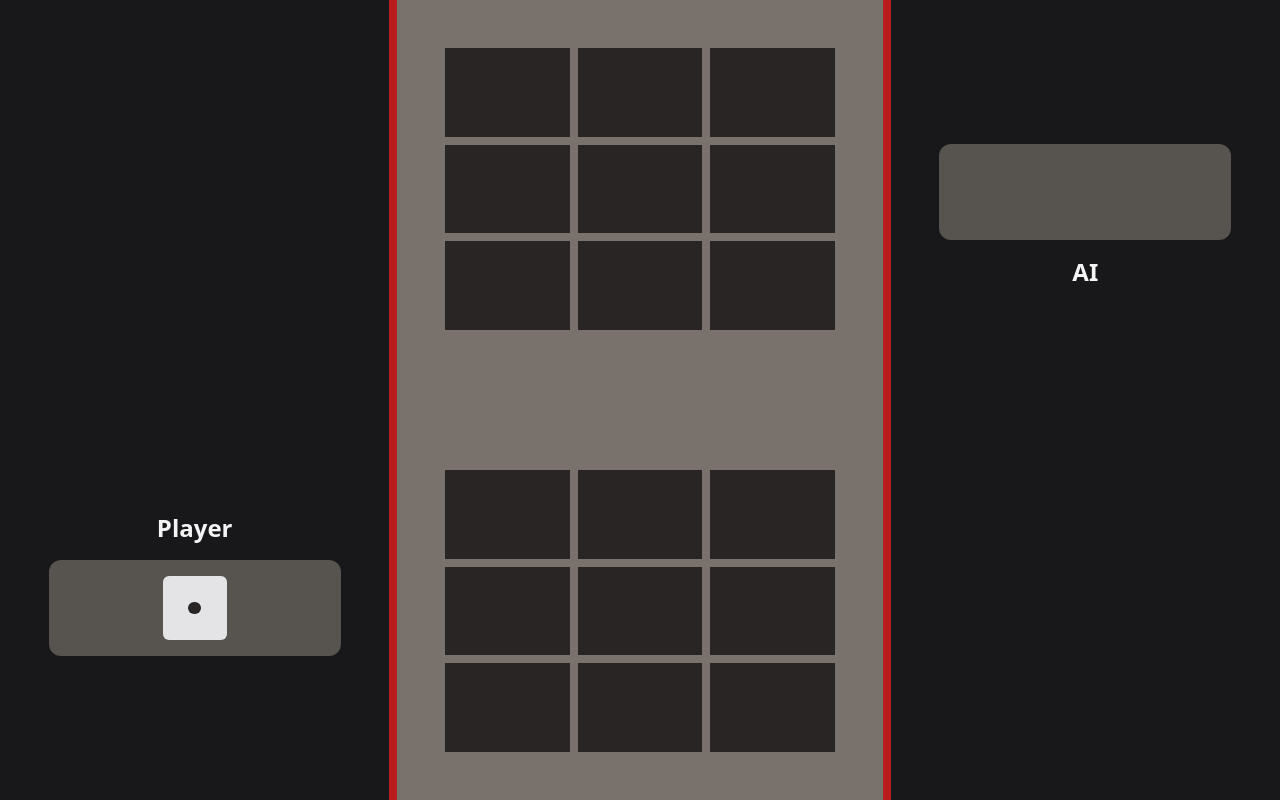
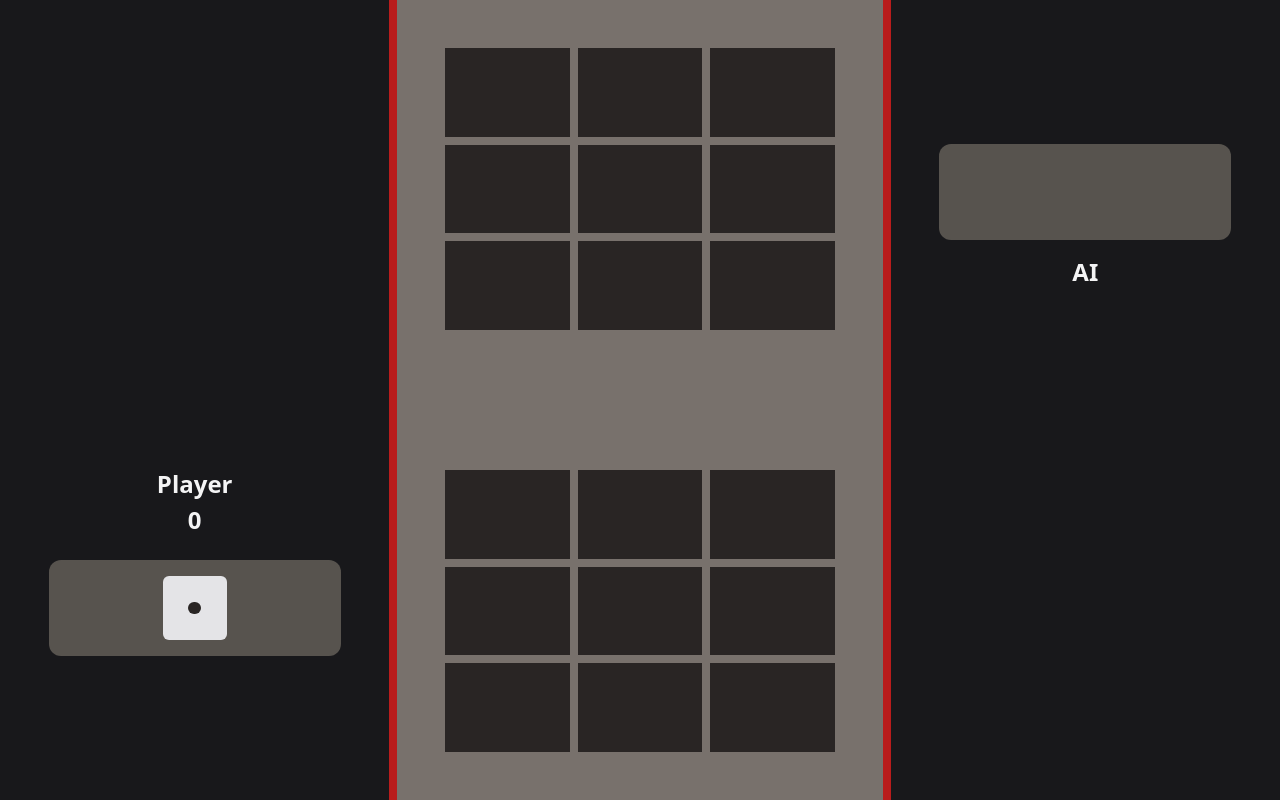
Before and after one commit to rezyaev/knucklebones, a Svelte app: page / in a window 1280 px wide. Built offline with nearby package versions, Linux system fonts and the light colour scheme.

Commit message:
display player's score

```diff
--- a/src/App.svelte
+++ b/src/App.svelte
@@ -1,6 +1,6 @@
 <script lang="ts">
 	import "./app.css";
-	import { random } from "lodash-es";
+	import { random, sum } from "lodash-es";
 	import Dice from "./lib/Dice.svelte";
 	import Cell from "./lib/Cell.svelte";
 
@@ -14,15 +14,18 @@
 		currentDice = random(1, 6);
 	}
 
+	$: score = sum(cells);
+
 	$: {
 		console.log("[App State Updated]");
-		console.log({ currentDice, cells });
+		console.log({ currentDice, score, cells });
 	}
 </script>
 
 <main class="flex h-screen w-screen bg-zinc-900">
-	<div class="flex h-full flex-1 flex-col items-center justify-end gap-4 pb-36">
-		<h2 class="text-2xl font-bold text-zinc-100">Player</h2>
+	<div class="flex h-full flex-1 flex-col items-center justify-end pb-36">
+		<h2 class="mb-1 text-2xl font-bold text-zinc-100">Player</h2>
+		<h3 class="mb-6 text-2xl font-bold text-zinc-100">{score}</h3>
 		<div
 			class="flex h-24 w-3/4 items-center justify-center rounded-xl bg-stone-600"
 		>
@@ -47,7 +50,7 @@
 		</div>
 
 		<!-- Player Board -->
-		<div class="grid h-2/5 grid-cols-3 grid-rows-3 gap-2">
+		<div class="grid h-2/5 grid-flow-col grid-cols-3 grid-rows-3 gap-2">
 			{#each cells as cell, index}
 				<Cell dice="{cell}" on:click="{() => putDice(index)}" />
 			{/each}
```
